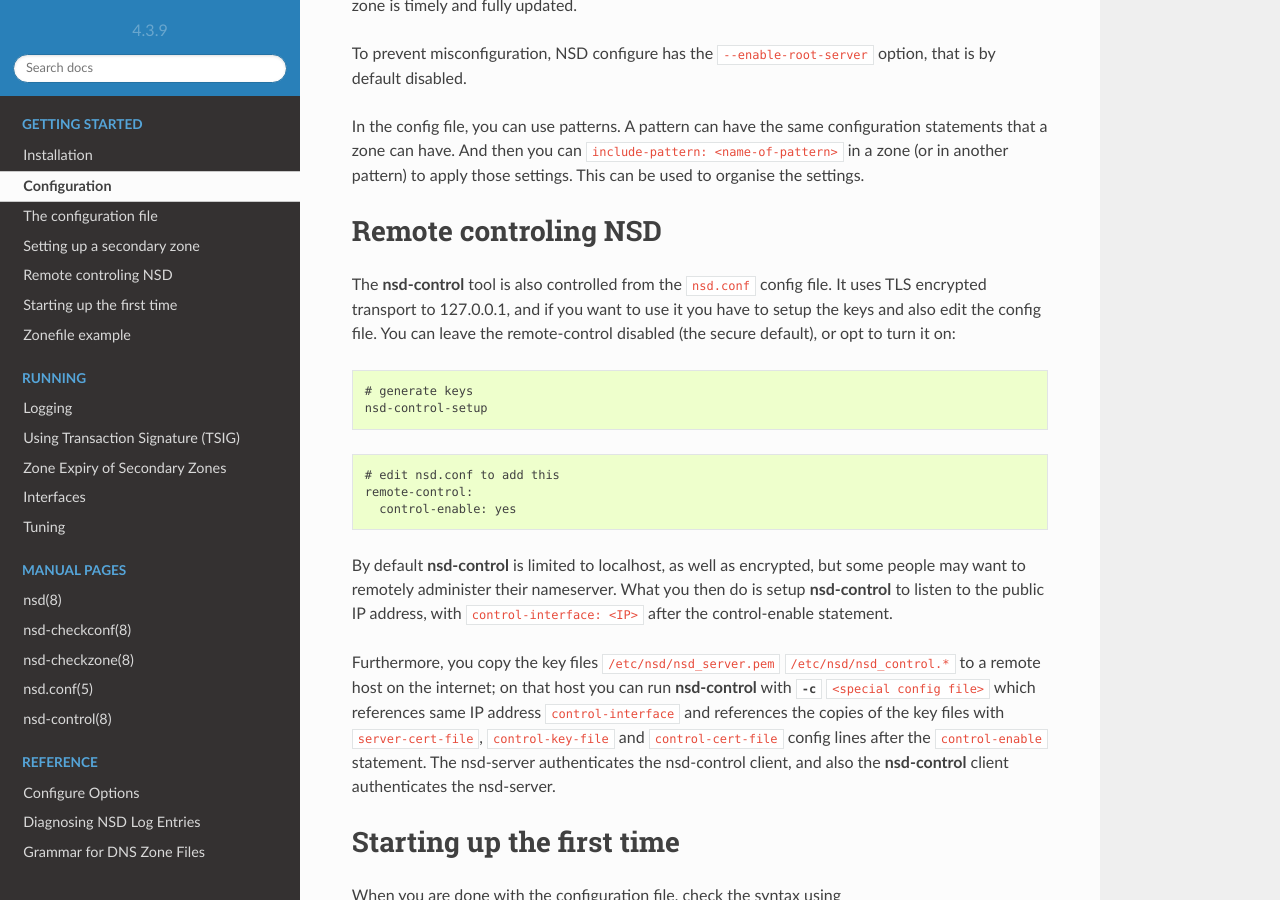
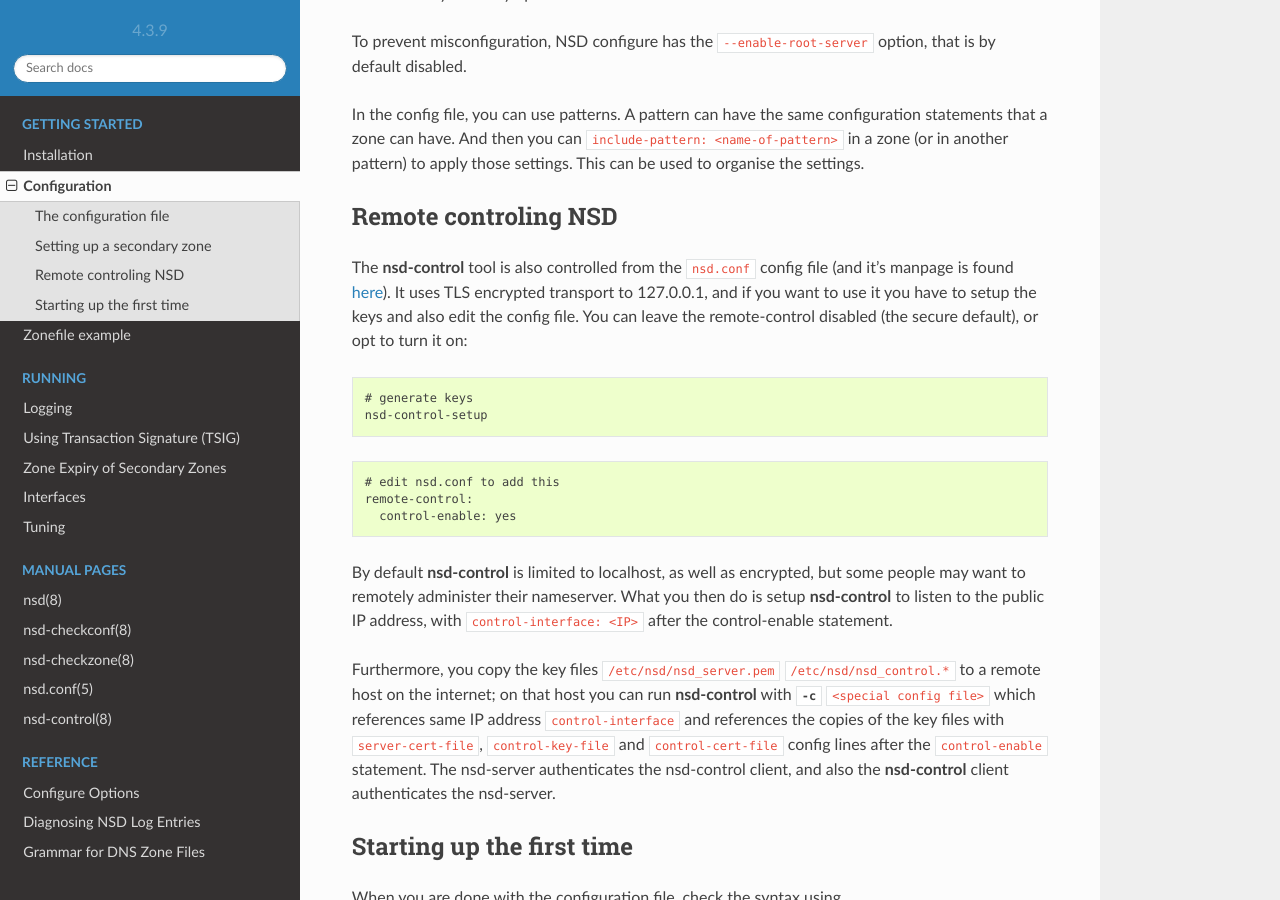
Before and after one commit to NLnetLabs/nsd-manual, a Sphinx documentation site: the page built from source/configuration.rst, in a window 1280 px wide and 900 px high, scrolled down 3774 px. Built offline with Sphinx 7.4.7 and the Read the Docs theme 2.0.0, drawn with Linux system fonts in a browser that asks for light colours; some of the changed lines change nothing that is shown; some of the changed text lies outside the part shown.

Commit message:
implement @alexanderband's review comments

```diff
--- a/source/configuration.rst
+++ b/source/configuration.rst
@@ -9,10 +9,10 @@
 .. Note:: The instructions in this page assume that NSD is already installed.
 
 The configuration file
-======================
+----------------------
 
 
-The configuration NSD uses is specified in the configuration file, which can be supplied to NSD using the :option:`-c` option. In the `refence <https://www.nlnetlabs.nl/documentation/nsd/nsd.conf/>`_ an example ``nsd.conf`` can be found as well as the complete documentation of all the configurable options. The same example and reference can be found on your system using the ``man unbound.conf`` command.
+The configuration NSD uses is specified in the configuration file, which can be supplied to NSD using the :option:`-c` option. In the :doc:`reference<manpages/nsd.conf>` an example ``nsd.conf`` can be found as well as the complete documentation of all the configurable options. The same example and reference can be found on your system using the ``man nsd.conf`` command.
 
 
 The basic rules are of the config file are:
@@ -71,7 +71,7 @@
 
 We recommend not using the database (``database: ""``) as this is will slow down NSD operation. Depending on your needs, we also recommend keeping the ``server-count`` lower or equal to the number of CPU cores your system has.
 
-Optionally, you can control NSD (from the same o r even a different device) by configuring :option:`remote-control`. Using this tool, NSD can be controlled (find the reference of all the options `here <https://www.nlnetlabs.nl/documentation/nsd/nsd-control/>`_) which makes controling NSD much easier. If your install does not come with the keys neede for remote-control use pre-made, you can generate the keys using the :command:`nsd-control-setup` command, which will create them for you.
+Optionally, you can control NSD (from the same or even a different device) by configuring :command:`remote-control`. Using this tool, NSD can be controlled (find the reference of all the options `:doc:`here<manpages/nsd-control>`) which makes controling NSD much easier. If your install does not come with the keys neede for remote-control use pre-made, you can generate the keys using the :command:`nsd-control-setup` command, which will create them for you.
 
 You can test the config with :command:`nsd-checkconf`. This tool will tell you what is wrong with the config and where the error occurs.
 
@@ -79,7 +79,7 @@
 
 
 Setting up a secondary zone
-===========================
+---------------------------
 
 If your needs go further than just a few zones that are managed locally, NSD has got you covered. We won't go into the theoretical details of primaries and secondaries here (we recommend `this blog <https://www.cloudflare.com/en-gb/learning/dns/glossary/primary-secondary-dns/>`_), but we will show how to configure it.
 
@@ -187,10 +187,10 @@
 
 
 Remote controling NSD
-=====================
+---------------------
 
 The :command:`nsd-control` tool is also controlled from the ``nsd.conf`` config
-file. It uses TLS encrypted transport to 127.0.0.1, and if you want to use it
+file (and it's manpage is found :doc:`here<manpages/nsd-control>`). It uses TLS encrypted transport to 127.0.0.1, and if you want to use it
 you have to setup the keys and also edit the config file.  You can leave the
 remote-control disabled (the secure default), or opt to turn it on:
 
@@ -221,7 +221,7 @@
 
 
 Starting up the first time
-==========================
+--------------------------
 
 When you are done with the configuration file, check the syntax using
 
```
